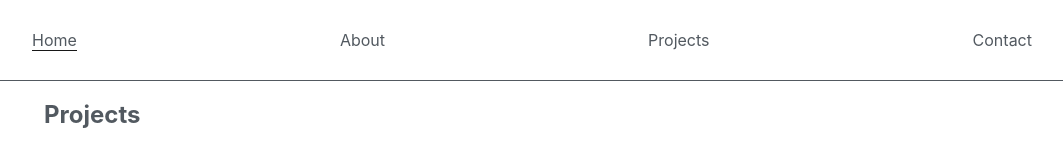
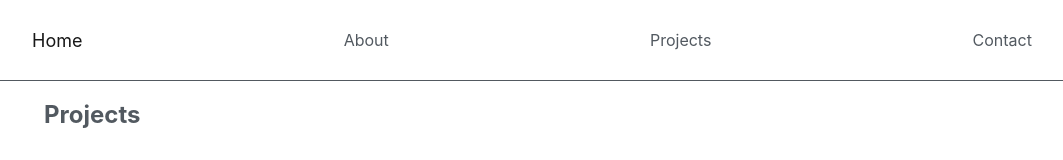
Before and after one commit to verduscos/portfolio-v2, a React (Create React App) app in the folder portfolio/: page / in a window 1280 px wide. In both pictures the pointer is over the link "Home". Shown: the top 160 px of the page, without its empty margins (108-1171 px from the left). Built offline with nearby package versions, Linux system fonts and the light colour scheme.

Commit message:
added font-size transition to nav links

```diff
--- a/portfolio/src/components/Nav/Nav.css
+++ b/portfolio/src/components/Nav/Nav.css
@@ -25,11 +25,13 @@
 #nav > ul > li > a {
   color: #525960;
   text-decoration: none !important;
+  transition-delay: .3s;
+  transition: font-size .3s;
 }
 
-a:hover {
+#nav > ul > li > a:hover {
   color: rgb(23, 23, 23);
-  border-bottom: 1px solid rgb(23, 23, 23);
+  font-size: 18px;
 }
 
 
```
